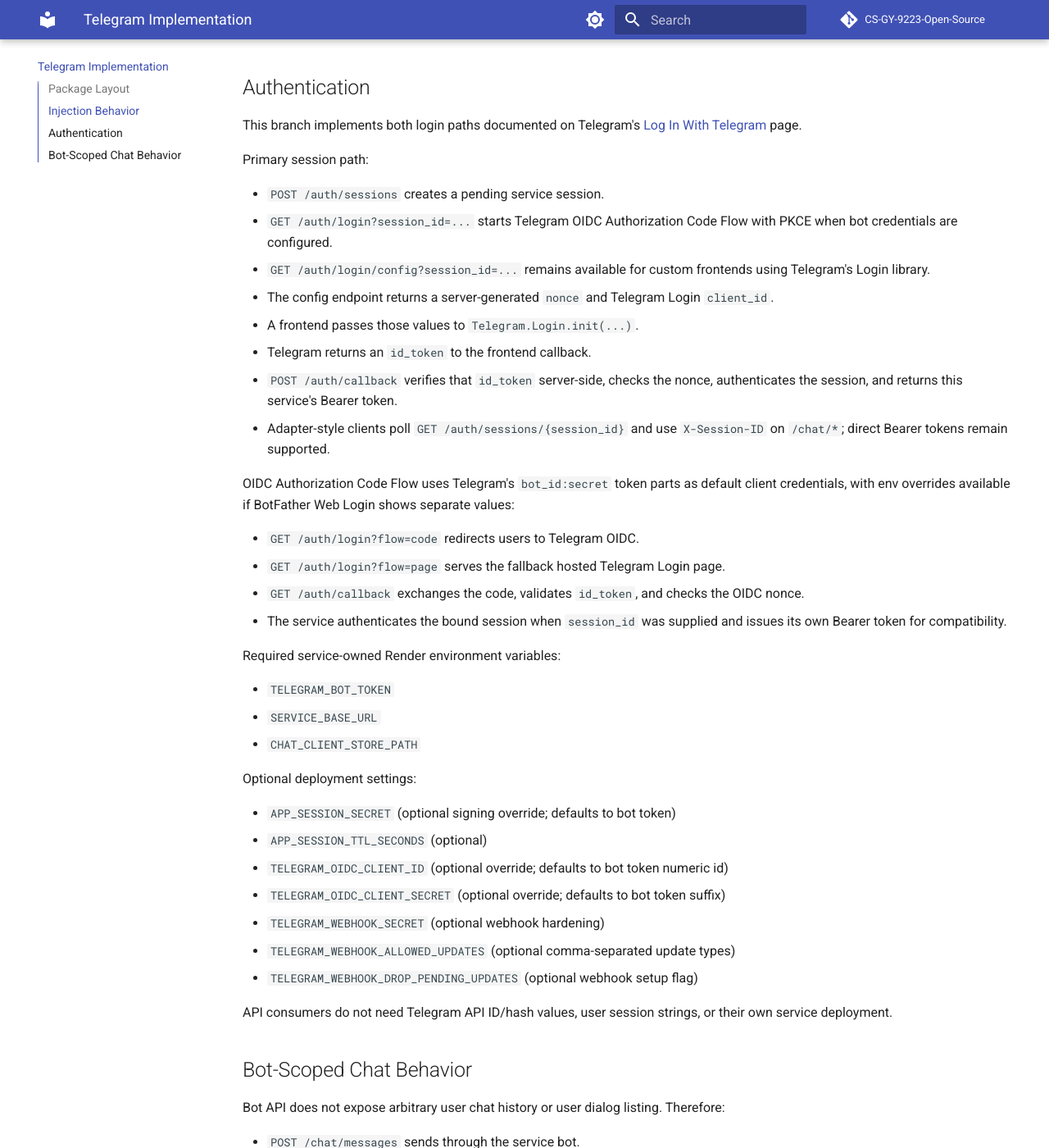
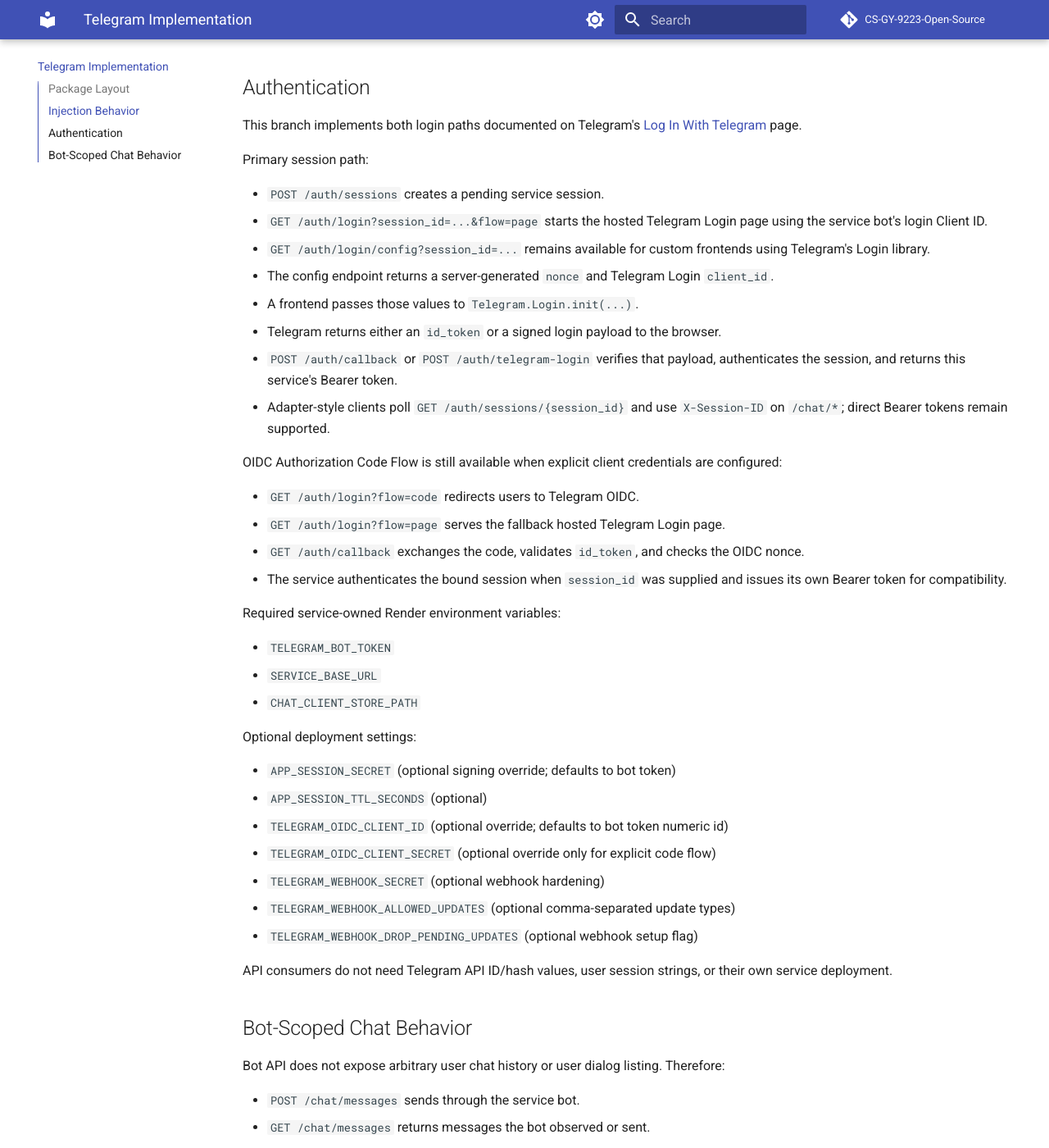
Before and after one commit to YaseenHQ/CSGY9223, an MkDocs documentation site: the page built from docs/telegram-implementation.md, in a window 1280 px wide and 1400 px high, scrolled down 589 px. Shown: the whole window at 82% size. Built offline with MkDocs 1.6.1 and Material for MkDocs 9.7.7, drawn with Linux system fonts in a browser that asks for light colours; comment, search, counter and statistics services are not loaded; some of the changed text lies outside the part shown.

```diff
--- a/docs/telegram-implementation.md
+++ b/docs/telegram-implementation.md
@@ -26,22 +26,21 @@ This branch implements both login paths documented on Telegram's
 Primary session path:
 
 - `POST /auth/sessions` creates a pending service session.
-- `GET /auth/login?session_id=...` starts Telegram OIDC Authorization Code
-  Flow with PKCE when bot credentials are configured.
+- `GET /auth/login?session_id=...&flow=page` starts the hosted Telegram Login
+  page using the service bot's login Client ID.
 - `GET /auth/login/config?session_id=...` remains available for custom
   frontends using Telegram's Login library.
 - The config endpoint returns a server-generated `nonce` and Telegram Login
   `client_id`.
 - A frontend passes those values to `Telegram.Login.init(...)`.
-- Telegram returns an `id_token` to the frontend callback.
-- `POST /auth/callback` verifies that `id_token` server-side, checks the nonce,
+- Telegram returns either an `id_token` or a signed login payload to the browser.
+- `POST /auth/callback` or `POST /auth/telegram-login` verifies that payload,
   authenticates the session, and returns this service's Bearer token.
 - Adapter-style clients poll `GET /auth/sessions/{session_id}` and use
   `X-Session-ID` on `/chat/*`; direct Bearer tokens remain supported.
 
-OIDC Authorization Code Flow uses Telegram's `bot_id:secret` token parts as
-default client credentials, with env overrides available if BotFather Web Login
-shows separate values:
+OIDC Authorization Code Flow is still available when explicit client
+credentials are configured:
 
 - `GET /auth/login?flow=code` redirects users to Telegram OIDC.
 - `GET /auth/login?flow=page` serves the fallback hosted Telegram Login page.
@@ -61,7 +60,7 @@ Optional deployment settings:
 - `APP_SESSION_SECRET` (optional signing override; defaults to bot token)
 - `APP_SESSION_TTL_SECONDS` (optional)
 - `TELEGRAM_OIDC_CLIENT_ID` (optional override; defaults to bot token numeric id)
-- `TELEGRAM_OIDC_CLIENT_SECRET` (optional override; defaults to bot token suffix)
+- `TELEGRAM_OIDC_CLIENT_SECRET` (optional override only for explicit code flow)
 - `TELEGRAM_WEBHOOK_SECRET` (optional webhook hardening)
 - `TELEGRAM_WEBHOOK_ALLOWED_UPDATES` (optional comma-separated update types)
 - `TELEGRAM_WEBHOOK_DROP_PENDING_UPDATES` (optional webhook setup flag)
@@ -76,7 +75,10 @@ Therefore:
 
 - `POST /chat/messages` sends through the service bot.
 - `GET /chat/messages` returns messages the bot observed or sent.
+- `GET /chat/messages/{message_id}` returns one observed or sent message by
+  opaque id.
 - `GET /chat/channels` returns chats known to the bot.
+- `GET /chat/channels/{channel_id}` returns one known chat.
 - `DELETE /chat/messages/{message_id}` works when Telegram allows the bot to
   delete that message.
 
```
Also changed, not shown: README.md (+5 -4 lines), docs/api-reference.md (+7 -5 lines), docs/getting-started.md (+7 -6 lines), 2 other files.
